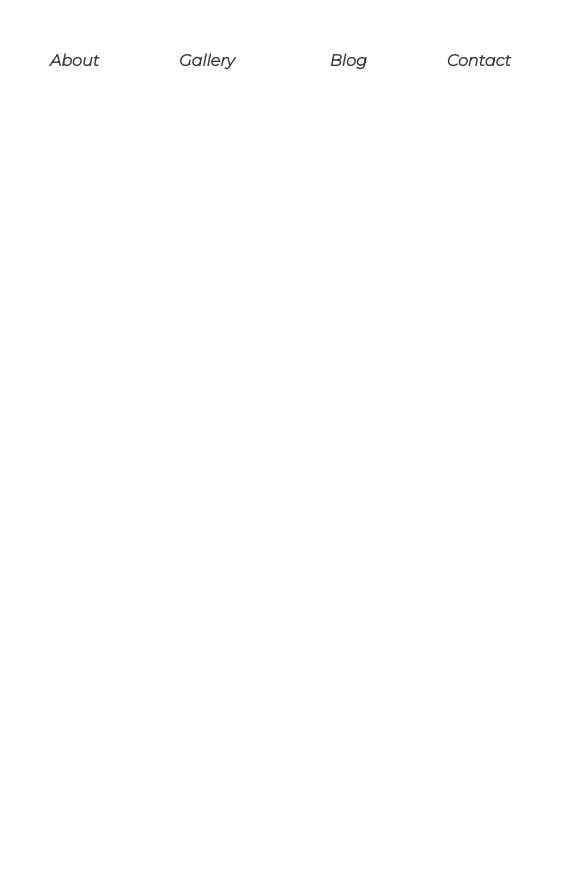
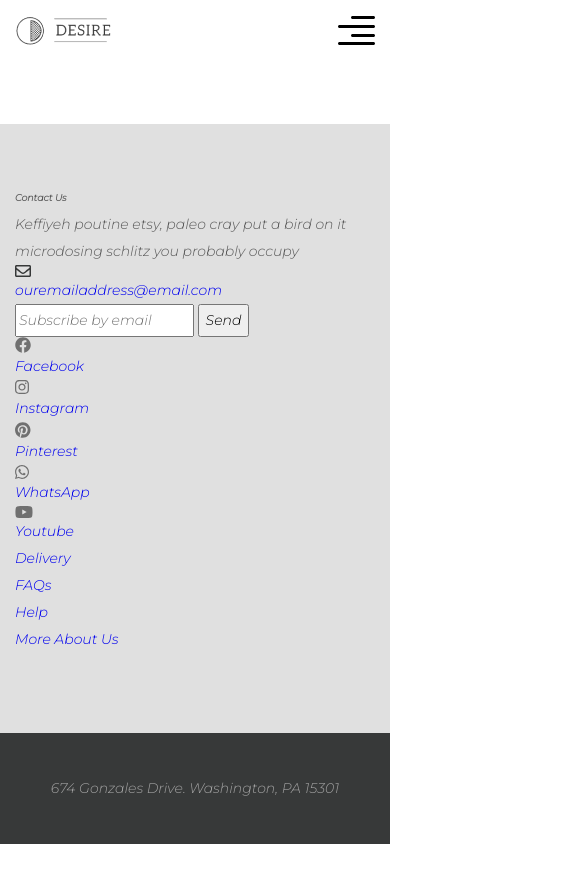
Before and after one commit to greg-front-end/web_site_Furniture_collection, a website: page app/index.html in a window 390 px wide. Shown: the whole page, 571 px wide, since content can reach past the window. After the commit the page ends 844 px from the top, so only its background shows below. Drawn offline with nearby package versions, Linux system fonts and the light colour scheme.

Commit message:
add footer contents and style, add variables, add media queries for header

```diff
--- a/app/index.html
+++ b/app/index.html
@@ -7,12 +7,14 @@
   <title>Document</title>
   <link rel="preconnect" href="https://fonts.googleapis.com">
   <link rel="preconnect" href="https://fonts.gstatic.com" crossorigin>
-  <link href="https://fonts.googleapis.com/css2?family=Montserrat:ital,wght@1,300&family=Open+Sans&display=swap" rel="stylesheet">
+  <link href="https://fonts.googleapis.com/css2?family=Montserrat:ital,wght@1,300&family=Open+Sans&display=swap"
+    rel="stylesheet">
   <link rel="stylesheet" href="css/style.min.css">
 </head>
 
 <body>
 
+  <div class="wrapper">
     <header class="header">
       <div class="container">
         <div class="header__inner">
@@ -26,7 +28,7 @@
               </li>
             </ul>
           </nav>
-        <a  class="logo" href="#">
+          <a class="logo" href="#">
             <img src="images/logo.png" alt="Logo">
           </a>
           <nav class="menu">
@@ -45,9 +47,81 @@
         </div>
       </div>
     </header>
-  <div class="wrapper">
     <main class="main"></main>
-    <footer class="footer"></footer>
+    <footer class="footer">
+      <div class="footer__content">
+        <div class="container">
+          <div class="footer__inner">
+            <div class="footer__info">
+              <h6 class="footer__info-title">
+                Contact Us
+              </h6>
+              <p class="footer__info-text">
+                Keffiyeh poutine etsy, paleo cray put a bird on it microdosing schlitz you probably occupy
+              </p>
+              <a class="footer__info-email" href="mailto:ouremailaddress@email.com">
+                <img src="images/icon_mail.svg" alt="icon-mail">ouremailaddress@email.com
+              </a>
+              <form action="#" class="footer__form">
+                <input class="footer__form-input" type="email" name="mail" id="mail" placeholder="Subscribe by email">
+                <button class="footer__form-btn" type="submit">Send</button>
+              </form>
+            </div>
+            <ul class="footer__social">
+              <li class="footer__soctial-item">
+                <a class="footer__social-link" href="#">
+                  <img src="images/facebook.svg" alt="facebook-icon">Facebook
+                </a>
+              </li>
+              <li class="footer__soctial-item">
+                <a class="footer__social-link" href="#">
+                  <img src="images/instagram.svg" alt="Instagram-icon">Instagram
+                </a>
+              </li>
+              <li class="footer__soctial-item">
+                <a class="footer__social-link" href="#">
+                  <img src="images/Pinterest.svg" alt="Pinterest-icon">Pinterest
+                </a>
+              </li>
+              <li class="footer__soctial-item">
+                <a class="footer__social-link" href="#">
+                  <img src="images/whatsapp.svg" alt="whatsApp-icon">WhatsApp
+                </a>
+              </li>
+              <li class="footer__soctial-item">
+                <a class="footer__social-link" href="#">
+                  <img src="images/youtube.svg" alt="youtube-icon">Youtube
+                </a>
+              </li>
+            </ul>
+            <nav class="footer__menu">
+              <ul class="footer__menu-list">
+                <li class="footer__menu-item">
+                  <a class="footer__menu-link" href="#">Delivery</a>
+                </li>
+                <li class="footer__menu-item">
+                  <a class="footer__menu-link" href="#">FAQs</a>
+                </li>
+                <li class="footer__menu-item">
+                  <a class="footer__menu-link" href="#">Help</a>
+                </li>
+                <li class="footer__menu-item">
+                  <a class="footer__menu-link" href="#">More About Us</a>
+                </li>
+              </ul>
+            </nav>
+          </div>
+        </div>
+      </div>
+      <div class="footer__copyright">
+        <div class="container">
+          <p>
+            674 Gonzales Drive. Washington, PA 15301
+          </p>
+        </div>
+      </div>
+    </footer>
+
   </div>
 
 
--- /dev/null
+++ b/app/scss/_footer.scss
@@ -0,0 +1,95 @@
+.footer {
+
+  // .footer__content
+
+  &__content {
+    background-color: $background-footer-color;
+    padding: 60px 0 80px;
+  }
+
+  // .footer__inner
+
+  &__inner {
+  }
+
+  // .footer__info
+
+  &__info {
+  }
+
+  // .footer__info-title
+
+  &__info-title {
+  }
+
+  // .footer__info-text
+
+  &__info-text {
+  }
+
+  // .footer__info-email
+
+  &__info-email {
+  }
+
+  // .footer__form
+
+  &__form {
+  }
+
+  // .footer__form-input
+
+  &__form-input {
+  }
+
+  // .footer__form-btn
+
+  &__form-btn {
+  }
+
+  // .footer__social
+
+  &__social {
+  }
+
+  // .footer__soctial-item
+
+  &__soctial-item {
+  }
+
+  // .footer__social-link
+
+  &__social-link {
+  }
+
+  // .footer__menu
+
+  &__menu {
+  }
+
+  // .footer__menu-list
+
+  &__menu-list {
+  }
+
+  // .footer__menu-item
+
+  &__menu-item {
+  }
+
+  // .footer__menu-link
+
+  &__menu-link {
+  }
+
+  // .footer__copyright
+
+  &__copyright {
+    background-color: $title-text-color;
+    color: $footer-form-copy-color;
+    text-align: center;
+    padding: 42px 0;
+  }
+}
+.container {
+}
--- a/app/scss/_global.scss
+++ b/app/scss/_global.scss
@@ -4,10 +4,10 @@ body {
 }
 
 body {
-	font-family: 'Open Sans', sans-serif;
-	font-size: 16px;
-	line-height: 27px;
+	font-family: $body-font;
+	@extend %body-text_size;
 	font-weight: 400;
+	color: $content-text-color;
 }
 
 .wrapper {
--- a/app/scss/_header.scss
+++ b/app/scss/_header.scss
@@ -6,7 +6,13 @@
     display: flex;
     justify-content: space-between;
     align-items: center;
-    height: 120px;
+    height: 60px;
+    transition: $transition_main;
+
+    @media screen and (min-width: 768px) {
+      margin: 0 auto;
+      height: 120px;
+    }
   }
 
   // .header__btn
@@ -21,7 +27,13 @@
 .container {
 }
 .menu {
-  padding-right: 15px;
+  row-gap: 15px;
+  display: none;
+
+  @media screen and (min-width: 768px) {
+    display: flex;
+  }
+
   // .menu__list
 
   &__list {
@@ -31,8 +43,8 @@
   // .menu__list-item
 
   &__list-item {
-    padding-right: 45px;
-    padding-left: 35px;
+    padding-right: calc(45px - 10px);
+    padding-left: calc(35px - 10px);
   }
 
   // .menu__list-link
@@ -42,5 +54,10 @@
   }
 }
 .logo {
-  margin: 0 auto;
+  @extend %logo_size;
+  flex-shrink: 0;
+
+  @media screen and (min-width: 768px) {
+    margin: 0 auto;
+  }
 }
--- a/app/scss/_vars.scss
+++ b/app/scss/_vars.scss
@@ -1,4 +1,4 @@
-// Get colors
+// ================= VAR OF COLORS ================= //
 $nav-text-color: rgba(54, 56, 56, 0.9033);
 $title-text-color: hsla(180, 2%, 22%, 1);
 $title-line-color: hsla(213, 5%, 45%, 1);
@@ -12,17 +12,61 @@ $footer-links-color: hsla(0, 0%, 44%, 1);
 $footer-form-placeholder: hsla(0, 0%, 63%, 1);
 $footer-form-border-color: hsla(0, 2%, 22%, 1);
 $footer-form-text-color: hsla(60, 100%, 97%, 1);
+$footer-form-copy-color: hsla(0, 0%, 63%, 1);
 
+// ================= HOVER OVERLAY ================= //
+$transition_main: .3s;
+$hidden: hidden;
+$scale: scale(1.1);
 
+// ================= RESPONSIVE IMG SIZE ================= //
+%logo_size {
+  max-width: 100%;
+}
+
+// ================= RESPONSIVE TEXT SIZE ================= //
+%body-text_size {
+  font-size: clamp(14px, 2.5vw, 16px);
+  line-height: 27px;
+}
+
+%responsive-text_size-intro_title {
+  font-size: clamp(24px, 2.5vw, 110px);
+  line-height: 51px;
+}
+
+%responsive-text_size-main_title {
+  font-size: clamp(18px, 2.5vw, 36px);
+  line-height: 51px;
+}
+
+%responsive-text_size-article_title {
+  font-size: clamp(14px, 2.5vw, 24px);
+  line-height: 38px;
+}
+
+%responsive-text_size-form_title {
+  font-size: clamp(12px, 2.5vw, 16px);
+  line-height: 23px;
+}
+
+%responsive-text_size-sub_title {
+  font-size: clamp(12px, 2.5vw, 18px);
+}
+
+// ================= FOTNS ================= //
+
+$body-font: 'Montserrat', sans-serif;
+$title-font: 'Open Sans', sans-serif;
 
 // title fonts 'for using: @extend %title-font;
 %title-font {
-  font-family: 'Montserrat', sans-serif;
+  font-family: $body-font;
   font-weight: 700;
-  font-size: clamp(16px, 2.5vw, 20px);
-  line-height: 24px;
   color: $title-text-color;
 }
+
+// ================= BUTTONS ================= //
 
 // button for filter section
 %filter-btn {
@@ -59,6 +103,8 @@ $footer-form-text-color: hsla(60, 100%, 97%, 1);
   padding: 6px 12px;
 }
 
+// ================= INPUTS ================= //
+
 // form input
 %form-input {
   border: 1px solid $footer-form-border-color;
--- a/app/scss/style.scss
+++ b/app/scss/style.scss
@@ -4,3 +4,4 @@
 @import 'libs';
 @import 'global';
 @import 'header';
+@import 'footer';
```
Also changed, not shown: app/css/style.min.css, app/images/Pinterest.svg (added), app/images/facebook.svg (added), app/images/icon_mail.svg (added), app/images/instagram.svg (added), app/images/whatsapp.svg (added), app/images/youtube.svg (added), 1 other file. Lines whose indentation alone changed are shown as unchanged.
